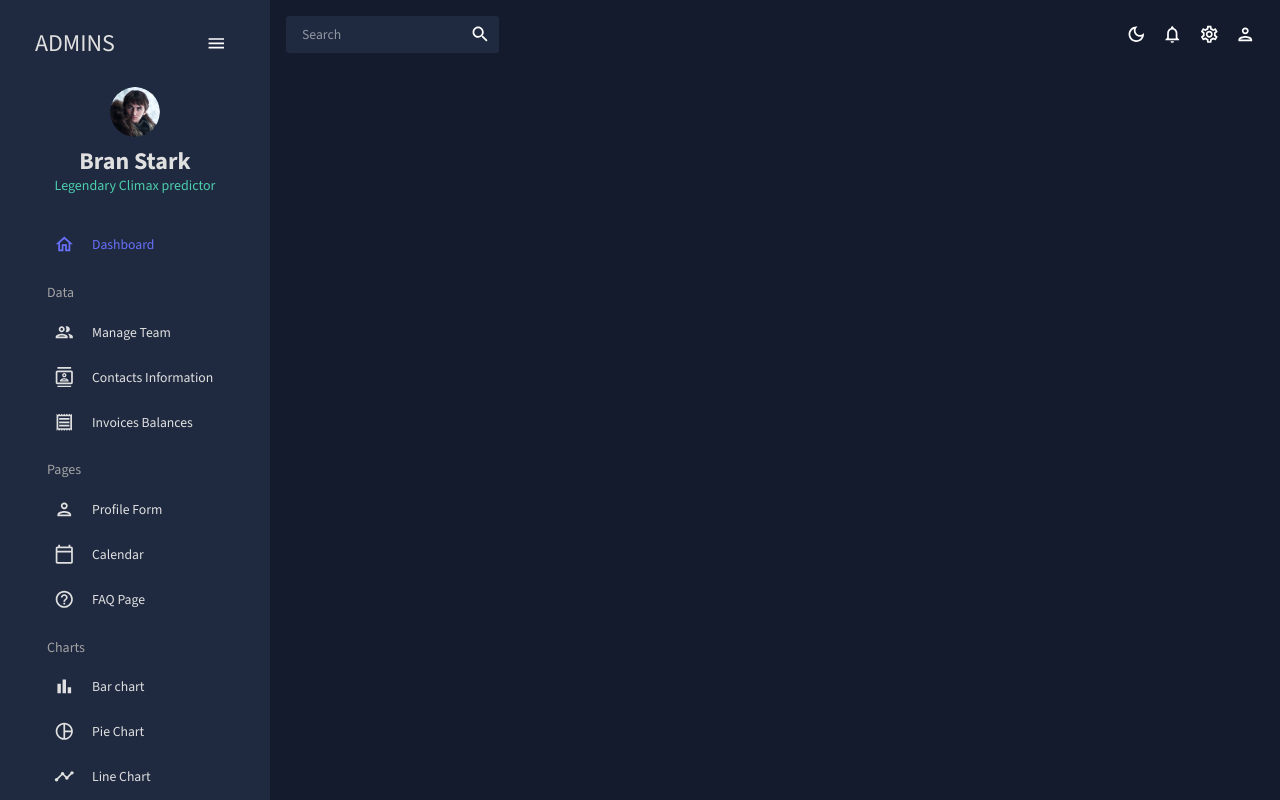
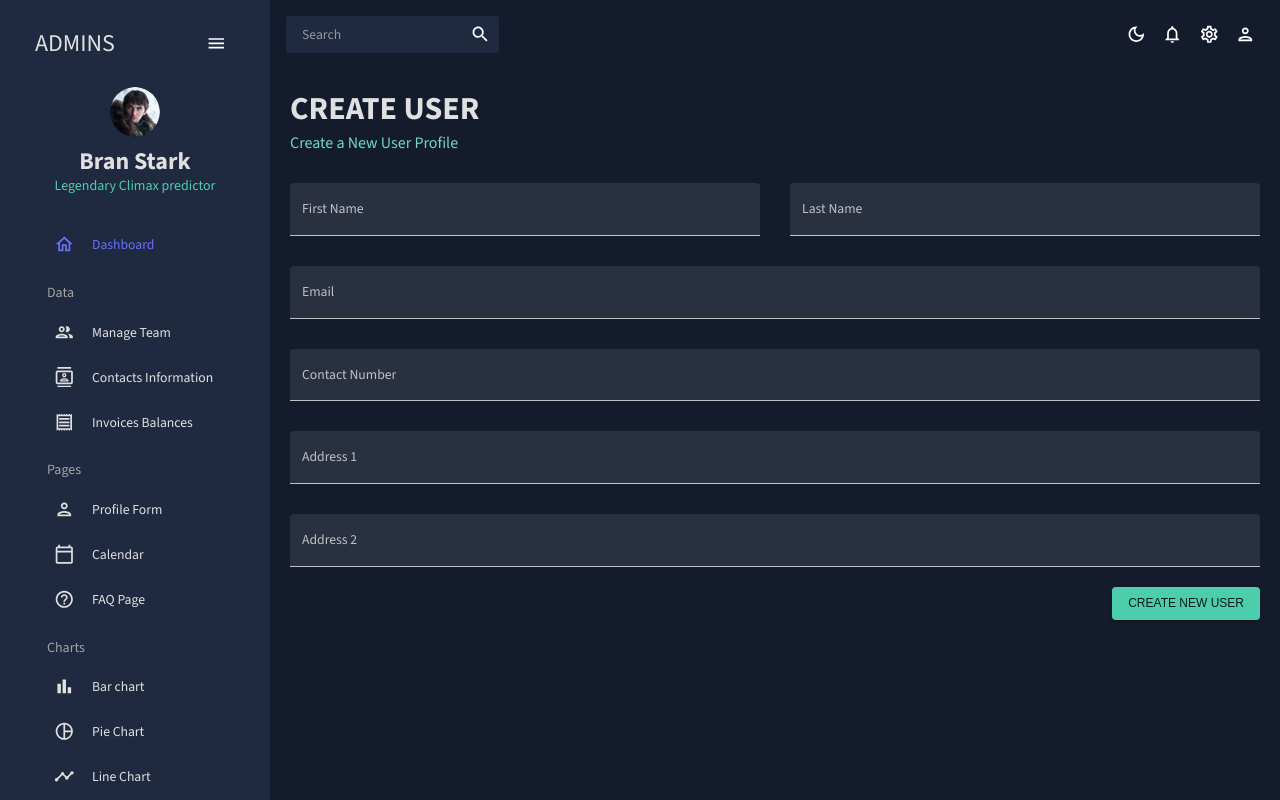
Before and after one commit to ghoshrohit72/AdminDashboard, a React (Create React App) app: page /form in a window 1280 px wide. Built offline with nearby package versions, Linux system fonts and the light colour scheme.

Commit message:
Form Validation using Formik and yup

```diff
--- a/src/App.js
+++ b/src/App.js
@@ -5,10 +5,10 @@ import Topbar from "./scenes/global/Topbar";
 import Dashboard from "./scenes/dashboard";
 import Sidebar from "./scenes/global/Sidebar";
 import Team from './scenes/team/index';
-// import Invoices from './scenes/invoices';
+import Invoices from './scenes/invoices';
 import Contacts from './scenes/contacts';
 // import Bar from './scenes/bar';
-// import Form from './scenes/form';
+import Form from './scenes/form';
 // import Line from './scenes/line';
 // import Pie from './scenes/pie';
 // import FAQ from './scenes/faq';
@@ -29,8 +29,8 @@ function App() {
               <Route path="/" element={<Dashboard />} />
               <Route path="/team" element={<Team />} />
               <Route path="/contacts" element={<Contacts />} />
-              {/* <Route path="/invoices" element={<Invoices />} /> */}
-              {/* <Route path="/form" element={<Form />} /> */}
+              <Route path="/invoices" element={<Invoices />} />
+              <Route path="/form" element={<Form />} />
               {/* <Route path="/bar" element={<Bar />} /> */}
               {/* <Route path="/pie" element={<Pie />} /> */}
               {/* <Route path="/line" element={<Line />} /> */}
--- /dev/null
+++ b/src/scenes/form/index.jsx
@@ -0,0 +1,166 @@
+import { Box, TextField, Button } from "@mui/material";
+import { Formik } from "formik";
+import * as yup from "yup";
+import useMediaQuery from "@mui/material/useMediaQuery";
+import Header from "../../components/Header";
+
+const initialValues = {
+  firstName: "",
+  lastName: "",
+  email: "",
+  contact: "",
+  address1: "",
+  address2: "",
+};
+
+const phoneRegExp =
+  /^((\+[1-9]{1,4}[ -]?)|(\([0-9]{2,3}\)[ -]?)|([0-9]{2,4})[ -]?)*?[0-9]{3,4}[ -]?[0-9]{3,4}$/;
+
+const userSchema = yup.object().shape({
+  firstName: yup.string().required("required"),
+  lastName: yup.string().required("required"),
+  email: yup.string().email("Invalid Email Address").required("required"),
+  contact: yup
+    .string()
+    .matches(phoneRegExp, "Phone Number is not valid")
+    .required("required"),
+  address1: yup.string().required("required"),
+  address2: yup.string().required("required"),
+});
+
+const Form = () => {
+  const isNonMobile = useMediaQuery("(min-width: 600px)");
+
+  const handleFormSubmit = (values) => {
+    console.log(values);
+  };
+
+  return (
+    <Box m="20px">
+      <Header title="CREATE USER" subtitle="Create a New User Profile" />
+
+      <Formik
+        onSubmit={handleFormSubmit}
+        initialValues={initialValues}
+        validationSchema={userSchema}
+      >
+        {({
+          values,
+          errors,
+          touched,
+          handleBlur,
+          handleChange,
+          handleSubmit,
+        }) => (
+          <form onSubmit={handleSubmit}>
+            <Box
+              display="grid"
+              gap={"30px"}
+              gridTemplateColumns={"repeat(4, minmax(0, 1fr))"}
+              sx={{
+                "& > div": { gridColumn: isNonMobile ? undefined : "span 4" },
+              }}
+            >
+              {/* means that each grid into 4 section and each section will have minimum of 0 and maximum 1fr */}
+              <TextField
+                fullWidth
+                variant="filled"
+                typeof="text"
+                label="First Name"
+                onBlur={handleBlur}
+                onChange={handleChange}
+                name="firstName"
+                value={values.firstName}
+                error={!!touched.firstName && !!errors.firstName}
+                helperText={touched.firstName && errors.firstName}
+                sx={{
+                  gridColumn: "span 2",
+                }}
+              />
+              <TextField
+                fullWidth
+                variant="filled"
+                typeof="text"
+                label="Last Name"
+                onBlur={handleBlur}
+                onChange={handleChange}
+                name="lastName"
+                value={values.lastName}
+                error={!!touched.lastName && !!errors.lastName}
+                helperText={touched.lastName && errors.lastName}
+                sx={{
+                  gridColumn: "span 2",
+                }}
+              />
+              <TextField
+                fullWidth
+                variant="filled"
+                typeof="text"
+                label="Email"
+                onBlur={handleBlur}
+                onChange={handleChange}
+                name="email"
+                value={values.email}
+                error={!!touched.email && !!errors.email}
+                helperText={touched.email && errors.email}
+                sx={{
+                  gridColumn: "span 4",
+                }}
+              />
+              <TextField
+                fullWidth
+                variant="filled"
+                typeof="text"
+                label="Contact Number"
+                onBlur={handleBlur}
+                onChange={handleChange}
+                name="contact"
+                value={values.contact}
+                error={!!touched.contact && !!errors.contact}
+                helperText={touched.contact && errors.contact}
+                sx={{
+                  gridColumn: "span 4",
+                }}
+              />
+              <TextField
+                fullWidth
+                variant="filled"
+                typeof="text"
+                label="Address 1"
+                onBlur={handleBlur}
+                onChange={handleChange}
+                name="address1"
+                value={values.address1}
+                error={!!touched.address1 && !!errors.address1}
+                helperText={touched.address1 && errors.address1}
+                sx={{
+                  gridColumn: "span 4",
+                }}
+              />
+              <TextField
+                fullWidth
+                variant="filled"
+                typeof="text"
+                label="Address 2"
+                onBlur={handleBlur}
+                onChange={handleChange}
+                name="address2"
+                value={values.address2}
+                error={!!touched.address2 && !!errors.address2}
+                helperText={touched.address2 && errors.address2}
+                sx={{
+                  gridColumn: "span 4",
+                }}
+              />
+            </Box>
+            <Box display={"flex"} justifyContent={"end"} mt="20px">
+                <Button type="submit" color="secondary" variant="contained">Create New User</Button>
+            </Box>
+          </form>
+        )}
+      </Formik>
+    </Box>
+  );
+};
+
+export default Form;
--- /dev/null
+++ b/src/scenes/invoices/index.jsx
@@ -0,0 +1,86 @@
+import { Box, Typography, useTheme } from "@mui/material";
+import { DataGrid } from "@mui/x-data-grid";
+import { tokens } from "../../theme";
+import { mockDataInvoices } from "../../data/mockData";
+import AdminPanelSettingsOutlinedIcon from "@mui/icons-material/AdminPanelSettingsOutlined";
+import LockOpenOutlinedIcon from "@mui/icons-material/LockOpenOutlined";
+import SecurityOutlinedIcon from "@mui/icons-material/SecurityOutlined";
+import Header from "../../components/Header";
+
+const Invoices = () => {
+  const theme = useTheme();
+  const colors = tokens(theme.palette.mode);
+
+  const columns = [
+    { field: "id", headerName: "ID" },
+    {
+      field: "name",
+      headerName: "Name",
+      flex: 1,
+      cellClassName: "name-column--cell",
+    },
+
+    {
+      field: "phone",
+      headerName: "Phone Number",
+      flex: 1,
+    },
+    {
+      field: "email",
+      headerName: "Email",
+      flex: 1,
+    },
+    {
+      field: "cost",
+      headerName: "Cost",
+      flex: 1,
+      renderCell: (params) => (
+        <Typography color={colors.greenAccent[500]}>${params.row.cost}</Typography>
+      )
+    },
+    {
+      field: "date",
+      headerName: "Date",
+      flex: 1,
+    },
+  ];
+
+  return (
+    <Box m={"20px"}>
+      <Header title={"Invoices"} subtitle={"List of Invoice Balances"} />
+      <Box
+        m={"40px 0 0 0"}
+        height={"75vh"}
+        sx={{
+          "& .MuiDataGrid-root": {
+            border: "none",
+          },
+          "& .MuiDataGrid-cell": {
+            borderBottom: "none",
+          },
+          "& .name-column--cell": {
+            color: colors.greenAccent[300],
+          },
+          "& .MuiDataGrid-columnHeaders": {
+            backgroundColor: colors.blueAccent[700],
+            borderBottom: "none",
+          },
+          "& .MuiDataGrid-virtualScroller": {
+            backgroundColor: colors.primary[400],
+          },
+          "& .MuiDataGrid-footerContainer": {
+            borderTop: "none",
+            backgroundColor: colors.blueAccent[700],
+          },
+          "& .MuiCheckbox-root": {
+            color: `${colors.greenAccent[200]} !important`,
+          },
+        }}
+      >
+        <DataGrid checkboxSelection rows={mockDataInvoices} columns={columns} />
+      </Box>
+    </Box>
+  );
+};
+
+export default Invoices;
```
